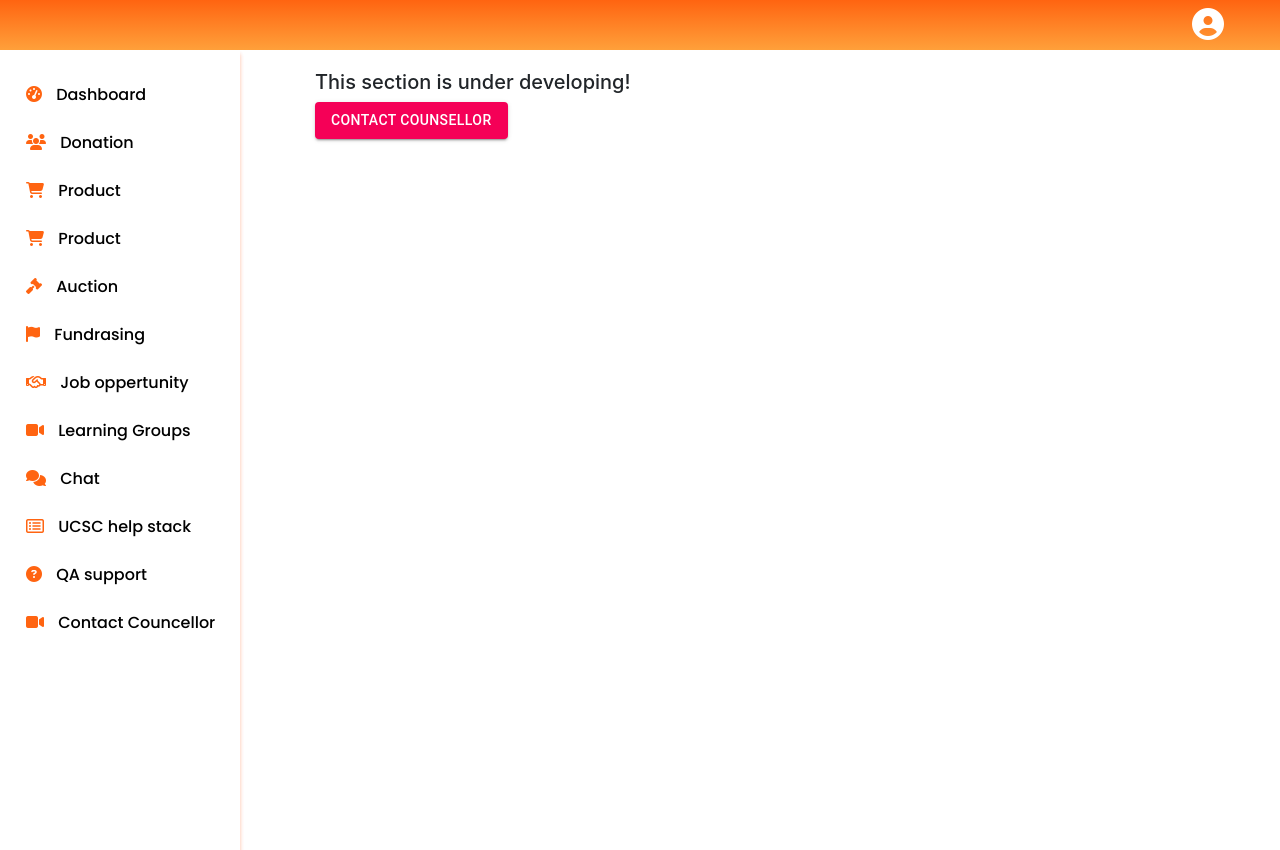
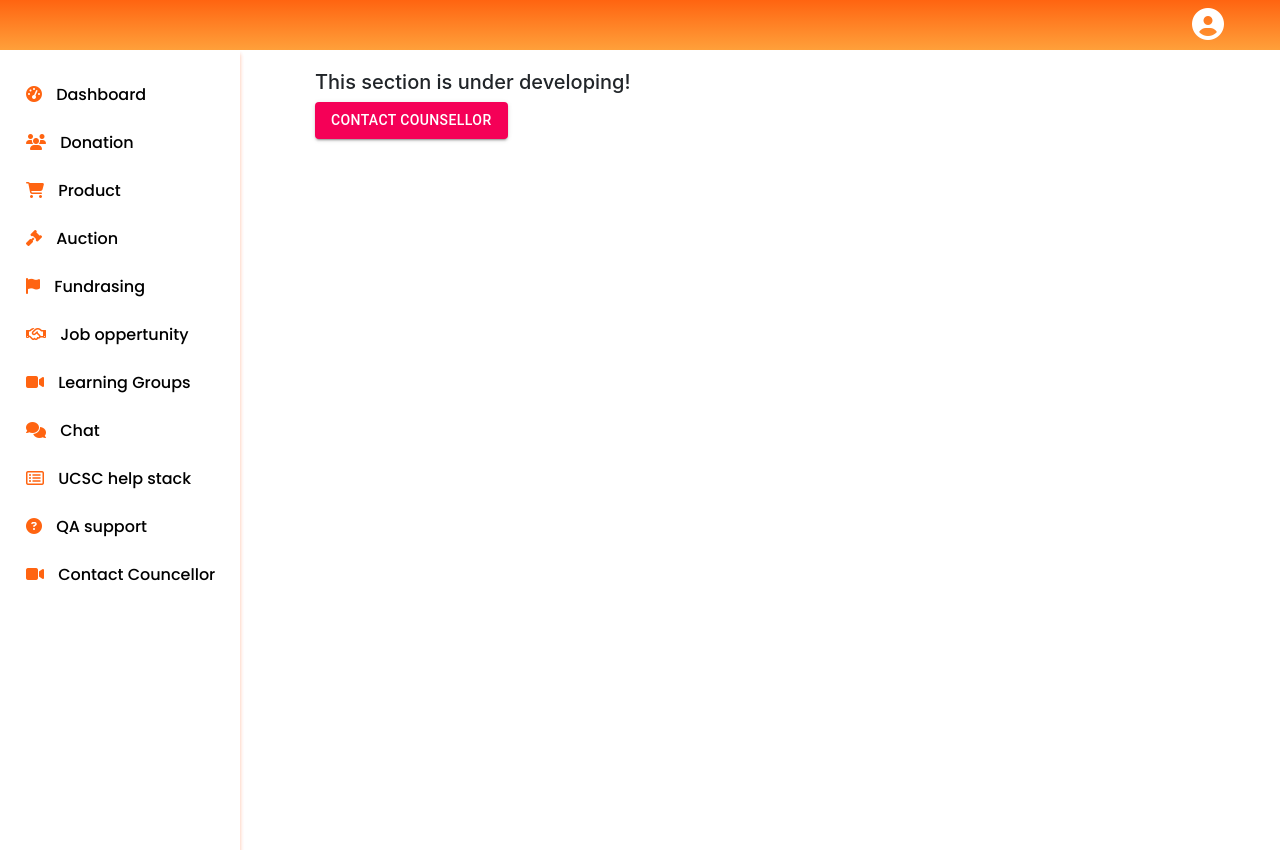
Before and after one commit to uruwanara/ucsc_athwala, a React (Create React App) app in the folder ucsc_athwala/: page /stdcntcoun in a window 1280 px wide. Built offline with nearby package versions, Linux system fonts and the light colour scheme.

Commit message:
donation routing for union student

```diff
--- a/ucsc_athwala/src/App.js
+++ b/ucsc_athwala/src/App.js
@@ -7,7 +7,9 @@ import {
 
 import Login from './Views/Signin/SignIn'
 import SignUp from './Views/SignUp/SignUp'
+
 import StdDashBoard from './Views/StudentDashboard/StudentDashboard'
+import UnionDashboard from './Views/UnionStudentDashboard/UnionStudentDashboard'
 
 import StdContactCounsellor from './Views/StdContactCounsellor/StdContactCounsellor'
 import StdLearningGroup from './Views/StdLearningGroups/StdLearningGroups'
@@ -15,7 +17,6 @@ import StdLearningGroup from './Views/StdLearningGroups/StdLearningGroups'
 import ViewEleProduct from './Views/Product/ProductPageViewEles'
 import ViewNoteProduct from './Views/Product/ProductPageViewNotes'
 // import SellNoteProduct from './Views/Product/ProductPageSellNote'
-
 
 import Viewcauses from './Views/Donation/Donation_page'
 import RequestNote from './Views/Donation/Request_Note'
@@ -32,8 +33,6 @@ import ViewOtherCause from './Views/Donation/View_Othercause'
 import ViewReceivedDonation from './Views/Donation/View_MyrequestingReceived'
 import ViewPendingDonation from './Views/Donation/View_Myrequesting'
 import ViewNotReceivedDonation from './Views/Donation/View_MyrequestingNotrecived'
-
-
 
 import SellNoteProduct from './Views/Product/ProductPageSellNote'
 import SellEleProduct from './Views/Product/ProductPageSellEle'
@@ -121,6 +120,7 @@ function App() {
                 <Route path="/stdlrngrp" exact>
                 <StdLearningGroup />
                 </Route>
+
                 <Route path="/signup" exact>
                     <SignUp />
                 </Route>
@@ -141,6 +141,10 @@ function App() {
                     <SellEleProduct />
                 </Route>
 
+                <Route path="/unionDashobard" exact>
+                    <UnionDashboard />
+                </Route>
+
             </Switch>
         </Router>
     );
--- a/ucsc_athwala/src/Views/StudentSidebar/Sidebar.js
+++ b/ucsc_athwala/src/Views/StudentSidebar/Sidebar.js
@@ -12,15 +12,14 @@ export default function Side() {
         <Link to="/stddashboard"> <i  className="fa fa-tachometer" aria-hidden="true" style={{color:'#ff6411',padding:10}}></i> Dashboard </Link>
         <Link to="/viewcauses"> <i className="fa fa-users" aria-hidden="true" style={{color:'#ff6411' ,padding:10}}></i> Donation</Link>
         <Link to="/ViewEleProduct"><i className="fa fa-shopping-cart" aria-hidden="true" style={{color:'#ff6411',padding:10}}></i> Product</Link>
-        <Link to="">    <i className="fa fa-shopping-cart" aria-hidden="true" style={{color:'#ff6411',padding:10}}></i> Product</Link>
-        <Link to="">   <i className="fa fa-gavel" aria-hidden="true" style={{color:'#ff6411',padding:10}}></i> Auction</Link>
-        <Link to="">   <i className="fa fa-flag" aria-hidden="true" style={{color:'#ff6411',padding:10}}></i> Fundrasing</Link>
-        <Link to="">   <i className="fa fa-handshake-o" aria-hidden="true" style={{color:'#ff6411',padding:10}}></i> Job oppertunity</Link>
-        <Link to="/stdlrngrp">    <i className="fa fa-video-camera" aria-hidden="true" style={{color:'#ff6411',padding:10}}></i> Learning Groups</Link>
-        <Link to="">      <i className="fa fa-comments" aria-hidden="true" style={{color:'#ff6411',padding:10}}></i> Chat</Link>
-     <Link to="">       <i className="fa fa-list-alt" aria-hidden="true" style={{color:'#ff6411',padding:10}}></i> UCSC help stack</Link>
-        <Link to="">     <i className="fa fa-question-circle" aria-hidden="true" style={{color:'#ff6411',padding:10}}></i> QA support</Link>
-        <Link to="/stdcntcoun">    <i className="fa fa-video-camera" aria-hidden="true" style={{color:'#ff6411',padding:10}}></i> Contact Councellor</Link>
+        <Link to=""><i className="fa fa-gavel" aria-hidden="true" style={{color:'#ff6411',padding:10}}></i> Auction</Link>
+        <Link to=""><i className="fa fa-flag" aria-hidden="true" style={{color:'#ff6411',padding:10}}></i> Fundrasing</Link>
+        <Link to=""><i className="fa fa-handshake-o" aria-hidden="true" style={{color:'#ff6411',padding:10}}></i> Job oppertunity</Link>
+        <Link to="/stdlrngrp"><i className="fa fa-video-camera" aria-hidden="true" style={{color:'#ff6411',padding:10}}></i> Learning Groups</Link>
+        <Link to=""><i className="fa fa-comments" aria-hidden="true" style={{color:'#ff6411',padding:10}}></i> Chat</Link>
+        <Link to=""><i className="fa fa-list-alt" aria-hidden="true" style={{color:'#ff6411',padding:10}}></i> UCSC help stack</Link>
+        <Link to=""><i className="fa fa-question-circle" aria-hidden="true" style={{color:'#ff6411',padding:10}}></i> QA support</Link>
+        <Link to="/stdcntcoun"><i className="fa fa-video-camera" aria-hidden="true" style={{color:'#ff6411',padding:10}}></i> Contact Councellor</Link>
     </div>
     );
 }
--- a/ucsc_athwala/src/Views/UnionSidebar/UnionStudentSidebar.jsx
+++ b/ucsc_athwala/src/Views/UnionSidebar/UnionStudentSidebar.jsx
@@ -1,11 +1,13 @@
 import React from 'react';
 import '../../css/sidebar.css';
+import {Link, useHistory } from "react-router-dom";
 
 export default function UnionStudentSidebar() {
+    const history = useHistory();
     return (
         <div className="sidebar-custom">
-            <a href="#about"> <i className="fa fa-tachometer" aria-hidden="true" style={{ color: '#ff6411', padding: 10 }}></i> Dashboard</a>
-            <a href="#services"> <i className="fa fa-users" aria-hidden="true" style={{ color: '#ff6411', padding: 10 }}></i> Donation</a>
+            <Link to="/unionDashobard"> <i className="fa fa-tachometer" aria-hidden="true" style={{ color: '#ff6411', padding: 10 }}></i> Dashboard</Link>
+            <Link to="/viewcauses"> <i className="fa fa-users" aria-hidden="true" style={{ color: '#ff6411', padding: 10 }}></i> Donation</Link>
             <Link to="/ViewEleProduct"><i className="fa fa-shopping-cart" aria-hidden="true" style={{ color: '#ff6411', padding: 10 }}></i> Product</Link>
             <a href="#contact"> <i className="fa fa-gavel" aria-hidden="true" style={{ color: '#ff6411', padding: 10 }}></i> Auction</a>
             <a href="#contact"> <i className="fa fa-flag" aria-hidden="true" style={{ color: '#ff6411', padding: 10 }}></i> Fundrasing</a>
```
